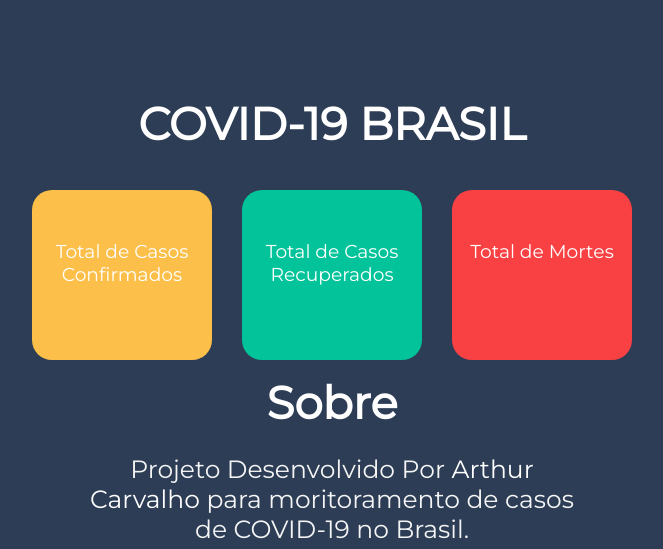
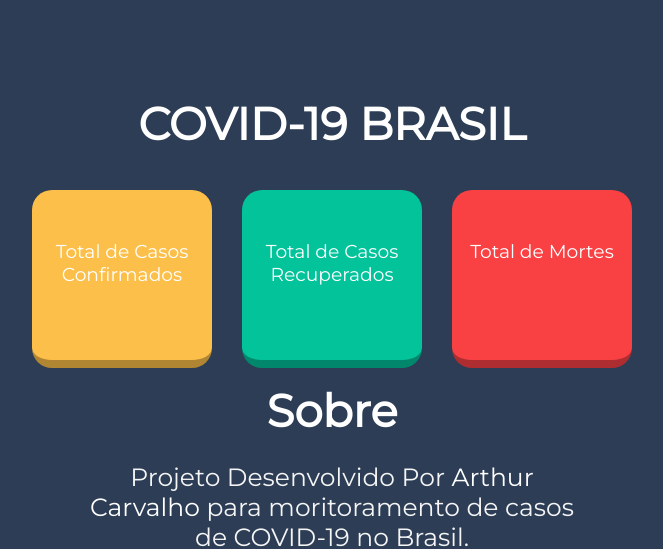
Before and after one commit to arTiwnl/CovidCasesOnBrazil, a plain HTML site: page index.html in a window 1280 px wide. Shown: the top 549 px of the page, without its empty margins (308-971 px from the left). Drawn offline with nearby package versions, Linux system fonts and the light colour scheme; no server answers.

Commit message:
Bordas
Coloquei "border-bottom"

```diff
--- a/style.css
+++ b/style.css
@@ -60,6 +60,7 @@ h1 {
 }
 
 .box_confirm {
+    border-bottom: 8px solid rgba(0,0,0,.3);
     text-align: center;
     padding-top : 50px;
     margin: 15px;
@@ -70,6 +71,7 @@ h1 {
 }
 
 .box_rec{
+    border-bottom: 8px solid rgba(0,0,0,.3) ;
     text-align: center;
     padding-top : 50px;
     margin: 15px;
@@ -79,6 +81,7 @@ h1 {
     height: 15vh;
 }
 .box_fatal{
+    border-bottom: 8px solid rgba(0,0,0,.3);
     text-align: center;
     padding-top : 50px;
     margin: 15px;
```
